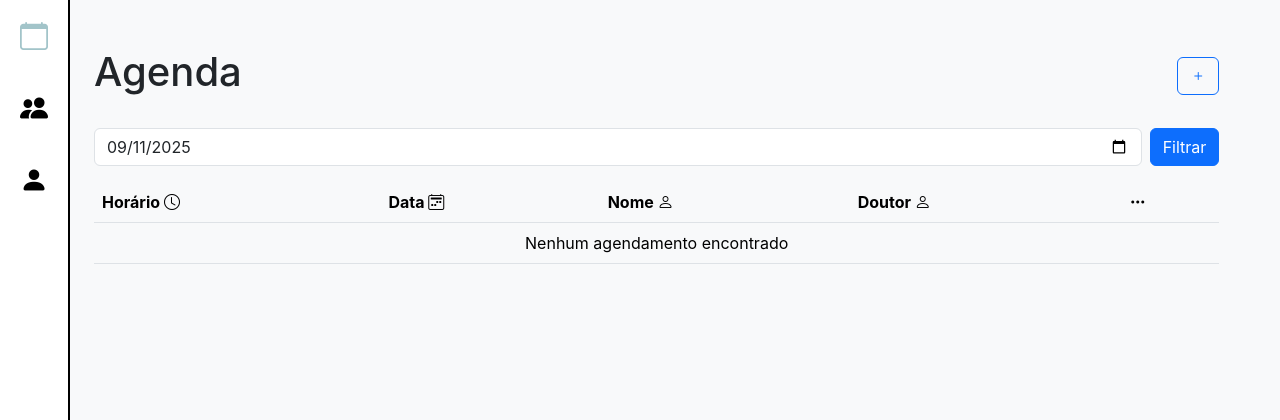
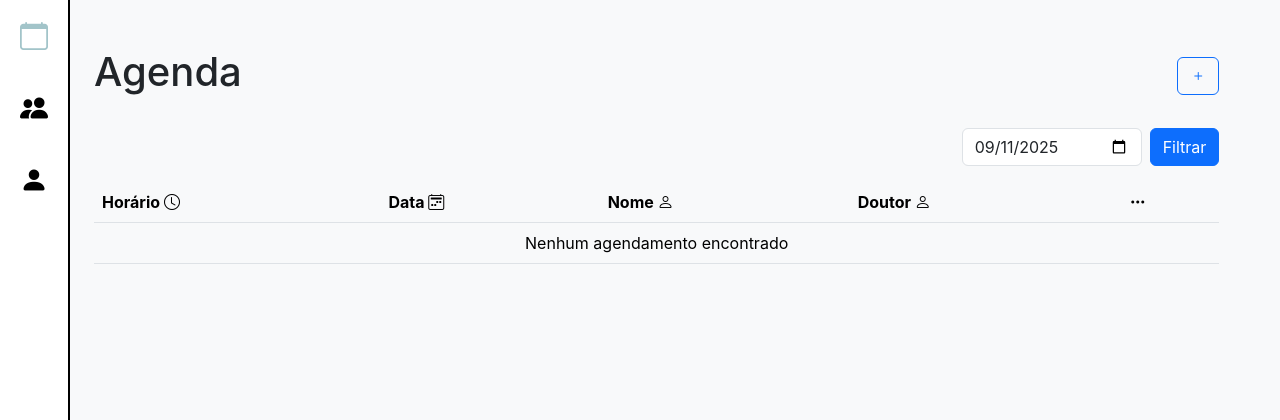
Before and after one commit to IanDerick/Agendamento-de-Consulta, a PHP site: page /pages/agenda.php in a window 1280 px wide. Shown: the top 420 px of the page. Run offline with PHP 8.4, Linux system fonts and the light colour scheme; the visitor is signed in with stand-in values (Sample User, id 1); data that the repository does not hold is empty.

Commit message:
Ajustando tamanho da barra de filtragem da data

```diff
--- a/actions/listar_agendamento.php
+++ b/actions/listar_agendamento.php
@@ -6,7 +6,7 @@
         global $pdo;
         try {
             if (!$data) {
-                $data = date('Y-m-d'); // padrão: hoje
+                $data = date('d-m-Y');
             }
 
             $sql = "SELECT
--- a/pages/agenda.php
+++ b/pages/agenda.php
@@ -47,8 +47,8 @@
                     <i class="bi bi-plus me-10"></i>
                 </button>
             </div>
-            <form method="get" class="d-flex mb-3">
-                <input type="date" name="data" class="form-control me-2"
+            <form method="get" class="d-flex justify-content-end mb-3">
+                <input type="date" name="data" class="form-control me-2" style="max-width: 180px;"
                     value="<?= htmlspecialchars($_GET['data'] ?? date('Y-m-d')) ?>">
                 <button type="submit" class="btn btn-primary">Filtrar</button>
             </form>
```
